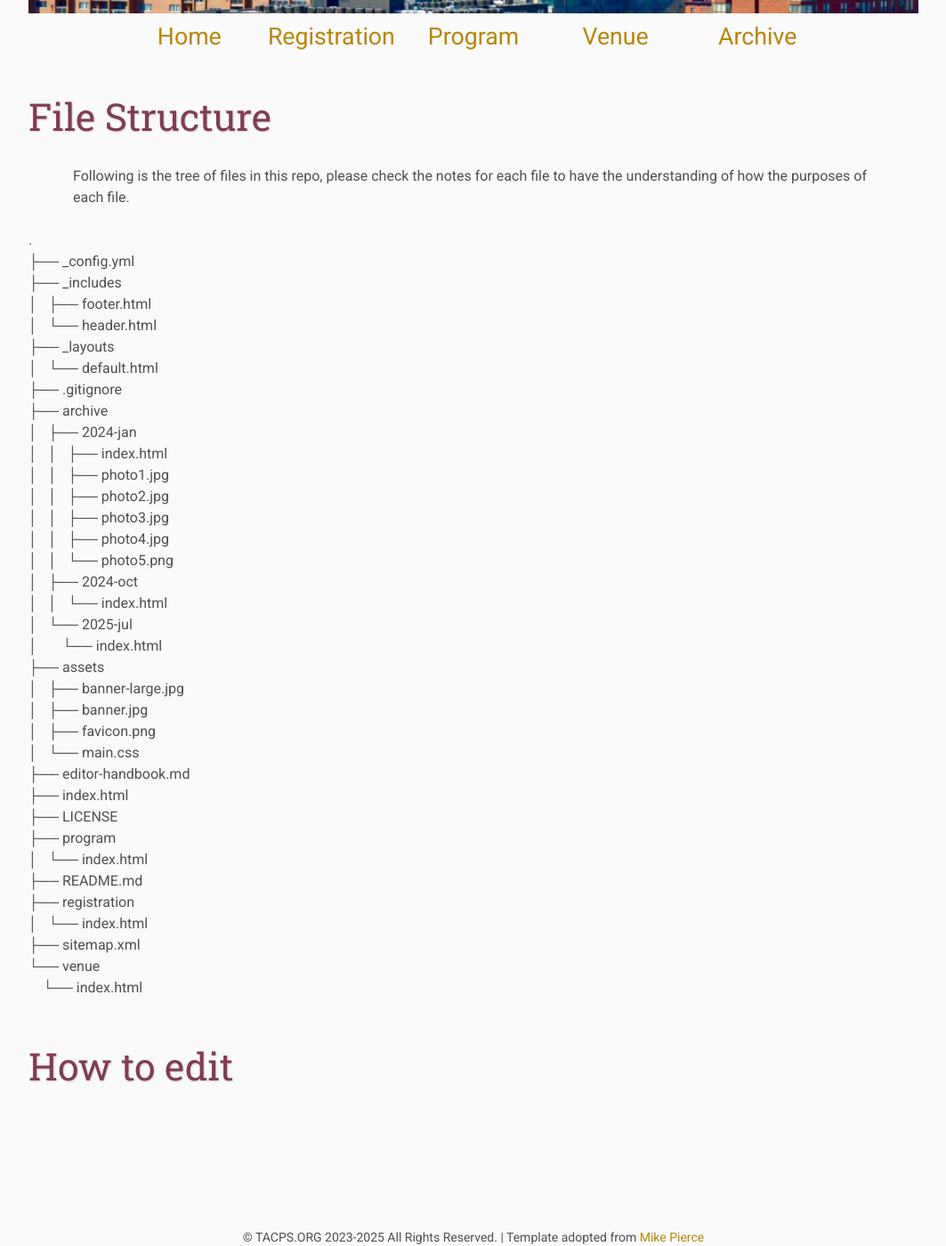
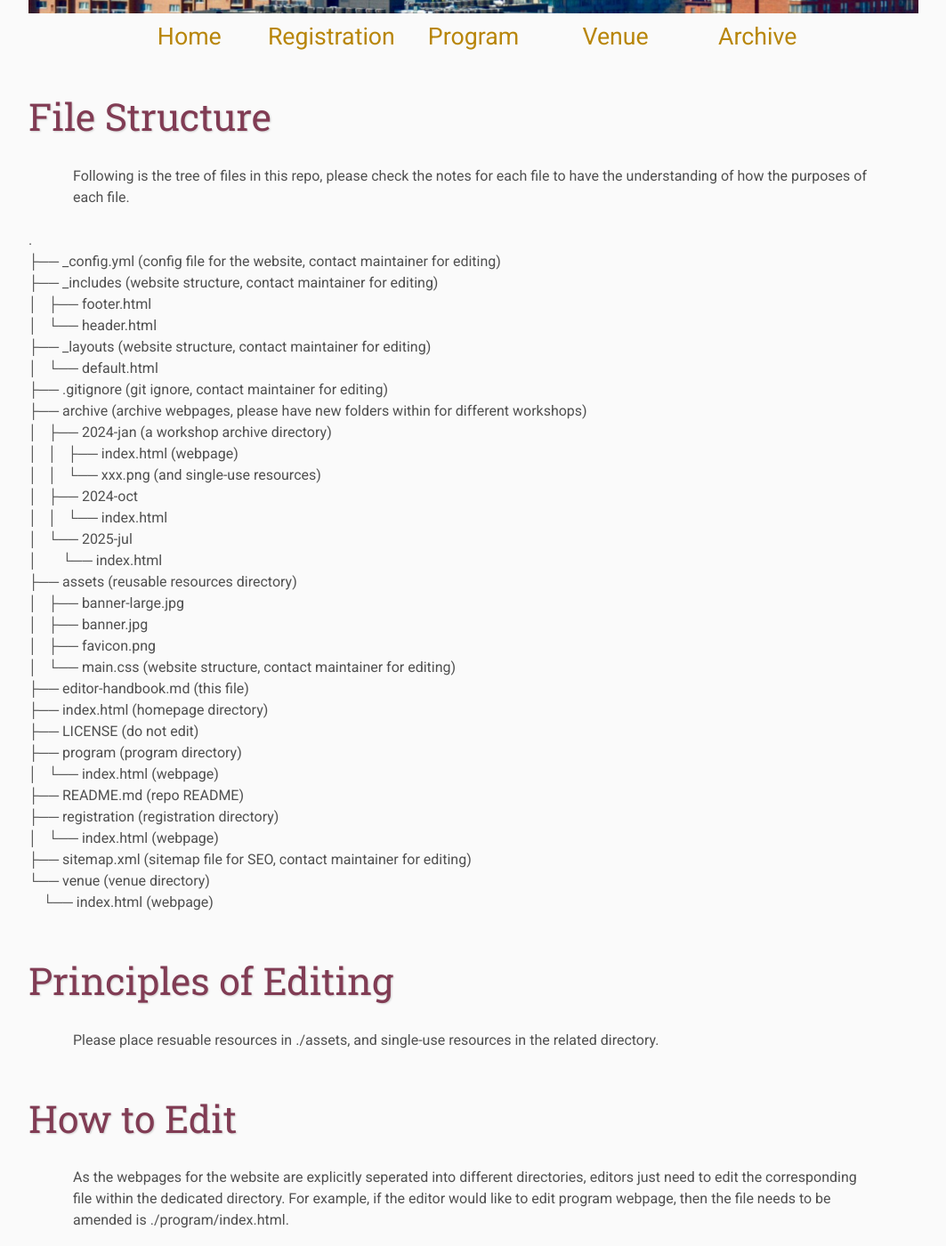
Before and after one commit to ITSEG-MQ/tacps, a Jekyll site: the page built from editor-handbook.md, in a window 1280 px wide and 1400 px high, scrolled down 345 px. Shown: the whole window at 89% size, without its empty margins (108-1171 px from the left). Built offline with Jekyll 4.4.1, drawn with Linux system fonts in a browser that asks for light colours; our own code applies the rules of GitHub Pages for plain Markdown files; some of the changed text lies outside the part shown.

Commit message:
Update editor-handbook.md

````diff
--- a/editor-handbook.md
+++ b/editor-handbook.md
@@ -3,41 +3,50 @@
 Following is the tree of files in this repo, please check the notes for each file to have the understanding of how the purposes of each file.
 ```text
 .
-├── _config.yml
-├── _includes
+├── _config.yml (config file for the website, contact maintainer for editing)
+├── _includes (website structure, contact maintainer for editing)
 │   ├── footer.html
 │   └── header.html
-├── _layouts
+├── _layouts (website structure, contact maintainer for editing)
 │   └── default.html
-├── .gitignore
-├── archive
-│   ├── 2024-jan
-│   │   ├── index.html
-│   │   ├── photo1.jpg
-│   │   ├── photo2.jpg
-│   │   ├── photo3.jpg
-│   │   ├── photo4.jpg
-│   │   └── photo5.png
+├── .gitignore (git ignore, contact maintainer for editing)
+├── archive (archive webpages, please have new folders within for different workshops)
+│   ├── 2024-jan (a workshop archive directory)
+│   │   ├── index.html (webpage)
+│   │   └── xxx.png (and single-use resources)
 │   ├── 2024-oct
 │   │   └── index.html
 │   └── 2025-jul
 │       └── index.html
-├── assets
+├── assets (reusable resources directory)
 │   ├── banner-large.jpg
 │   ├── banner.jpg
 │   ├── favicon.png
-│   └── main.css
-├── editor-handbook.md
-├── index.html
-├── LICENSE
-├── program
-│   └── index.html
-├── README.md
-├── registration
-│   └── index.html
-├── sitemap.xml
-└── venue
-    └── index.html
+│   └── main.css (website structure, contact maintainer for editing)
+├── editor-handbook.md (this file)
+├── index.html (homepage directory)
+├── LICENSE (do not edit)
+├── program (program directory)
+│   └── index.html (webpage)
+├── README.md (repo README)
+├── registration (registration directory)
+│   └── index.html (webpage)
+├── sitemap.xml (sitemap file for SEO, contact maintainer for editing)
+└── venue (venue directory)
+    └── index.html (webpage)
 ```
 
-# How to edit
+# Principles of Editing
+
+Please place resuable resources in ```./assets```, and single-use resources in the related directory.
+
+# How to Edit
+
+As the webpages for the website are explicitly seperated into different directories,
+editors just need to edit the corresponding file within the dedicated directory.
+For example, if the editor would like to edit program webpage, then the file needs to be amended
+is ```./program/index.html```.
+
+Meanwhile, please check with maintainer if anything related to structure needs to be amended.
+
+The website is still in construction, thus the layout might be imperfect, we are continously working on this to provide a better version.
````
